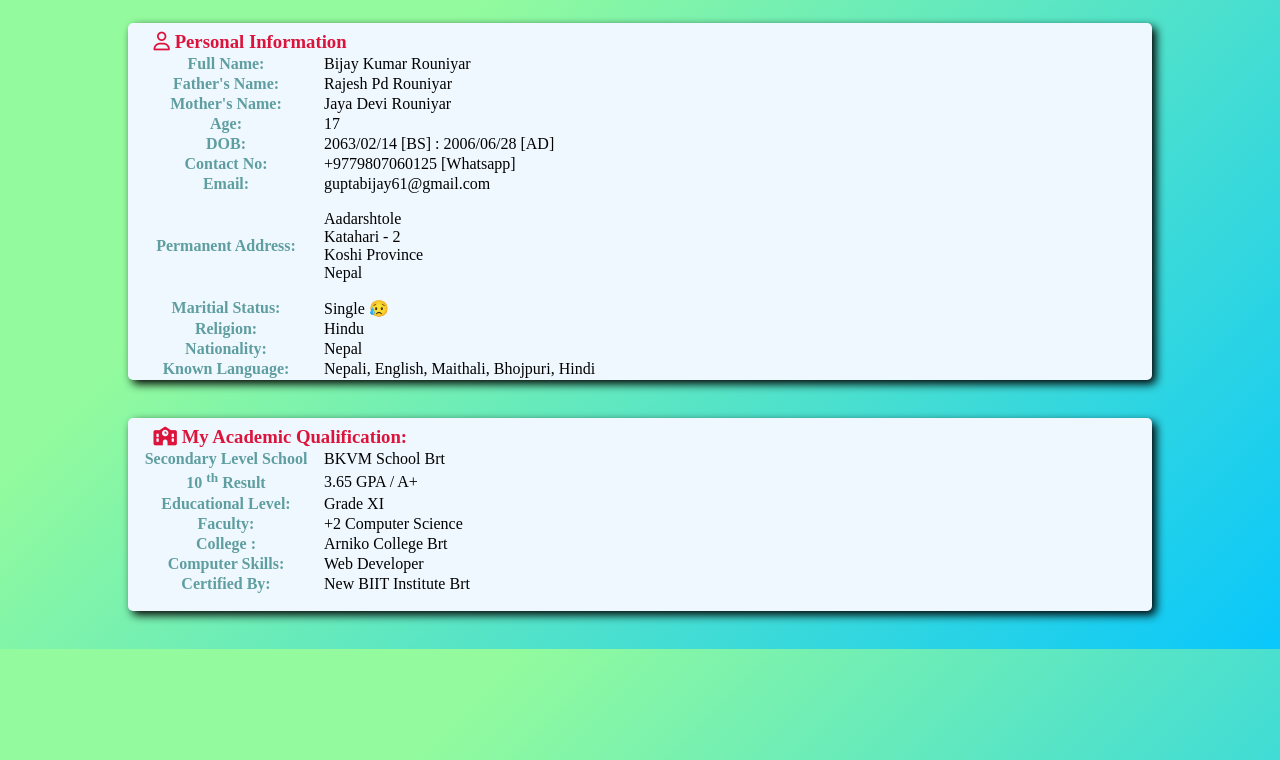
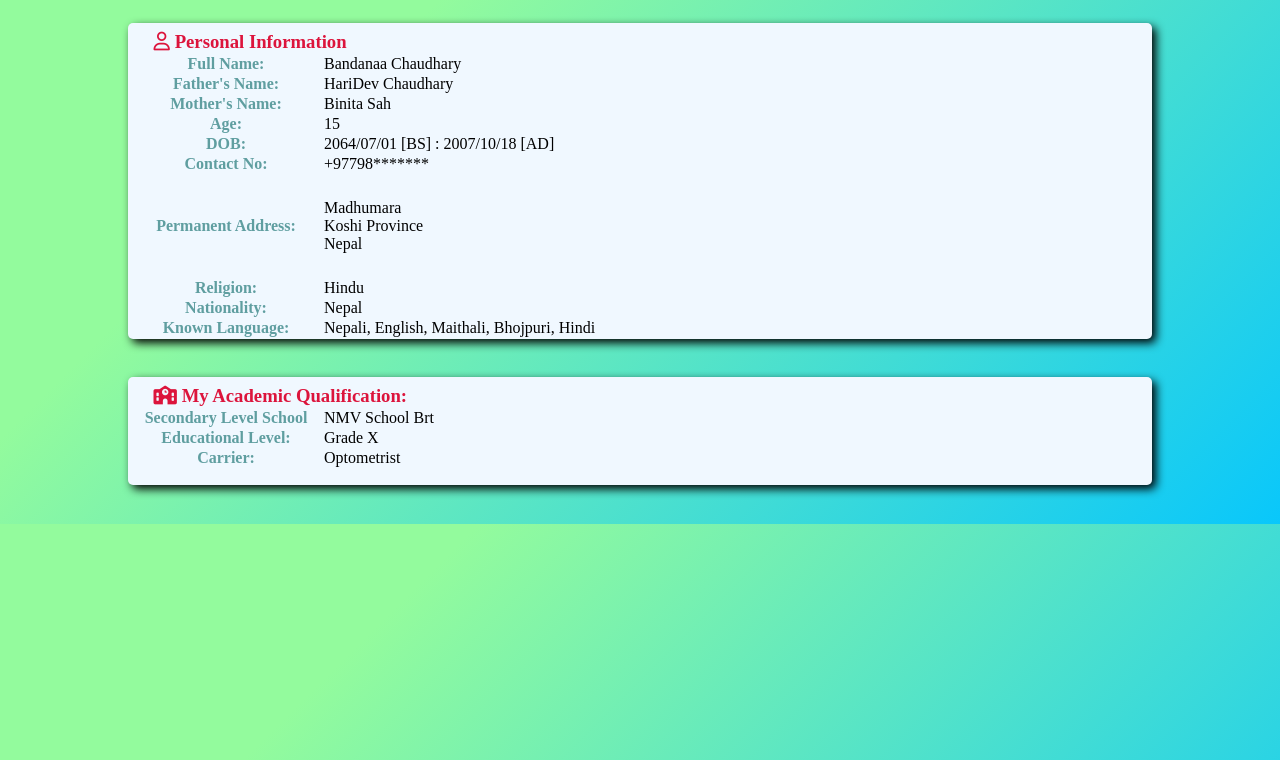
Before and after one commit to Kunalshah600/kunalsah, a plain HTML site: page about.html in a window 1280 px wide. Shown: the part 40-800 px from the top of the page. Drawn offline with Linux system fonts and the light colour scheme.

Commit message:
Update about.html
changeeeeeeeee

```diff
--- a/about.html
+++ b/about.html
@@ -4,7 +4,7 @@
 <head>
     <meta charset="UTF-8">
     <meta name="viewport" content="width=device-width, initial-scale=1.0">
-    <title>About Bijju</title>
+    <title>About Bandanaa</title>
     <link rel="shortcut icon" href="img/logo.png" type="image/x-icon">
     <link rel="stylesheet" href="about.css">
     <link rel="stylesheet" href="https://cdnjs.cloudflare.com/ajax/libs/font-awesome/6.4.2/css/all.min.css">
@@ -17,40 +17,32 @@
             <h3><i class="fa-regular fa-user"></i> Personal Information</h3>
             <tr>
                 <th>Full Name:</th>
-                <td>Bijay Kumar Rouniyar</td>
+                <td>Bandanaa Chaudhary</td>
             </tr>
             <tr>
                 <th>Father's Name:</th>
-                <td>Rajesh Pd Rouniyar</td>
+                <td>HariDev Chaudhary</td>
             </tr>
             <tr>
                 <th>Mother's Name:</th>
-                <td>Jaya Devi Rouniyar</td>
+                <td>Binita Sah</td>
             </tr>
             <tr>
                 <th>Age:</th>
-                <td>17</td>
+                <td>15</td>
             </tr>
             <tr>
                 <th>DOB:</th>
-                <td>2063/02/14 [BS] : 2006/06/28 [AD]</td>
+                <td>2064/07/01 [BS] : 2007/10/18 [AD]</td>
             </tr>
             <tr>
                 <th>Contact No:</th>
-                <td>+9779807060125 [Whatsapp]</td>
-            </tr>
-            <tr>
-                <th>Email:</td>
-                <td><a href="mailto:guptabijay61@gmail.com">guptabijay61@gmail.com</a></td>
+                <td>+97798*******</td>
             </tr>
             <tr class="add">
                 <th>Permanent Address:</th>
-                <td>Aadarshtole <br> Katahari - 2 <br> Koshi Province <br>
+                <td>Madhumara <br>Koshi Province <br>
                     Nepal</td>
-            </tr>
-            <tr>
-                <th>Maritial Status:</th>
-                <td>Single 😥</td>
             </tr>
             <tr>
                 <th>Religion:</th>
@@ -71,32 +63,16 @@
             <h3><i class="fa-solid fa-school"></i> My Academic Qualification:</h3>
             <tr>
                 <th>Secondary Level School</th>
-                <td>BKVM School Brt</td>
-            </tr>
-            <tr>
-                <th>10 <sup>th</sup> Result </th>
-                <td>3.65 GPA / A+</td>
+                <td>NMV School Brt</td>
             </tr>
             <tr>
                 <th>Educational Level:</th>
-                <td>Grade XI</td>
+                <td>Grade X</td>
             </tr>
             <tr>
-                <th>Faculty:</th>
-                <td>+2 Computer Science</td>
-            </tr>
-            <tr>
-                <th>College :</th>
-                <td>Arniko College Brt</td>
-            </tr>
-            <tr>
-                <th>Computer Skills:</th>
-                <td>Web Developer</td>
-            </tr>
-            <tr>
-                <th>Certified By:</th>
-                <td>New BIIT Institute Brt</td>
-            </tr>
+                <th>Carrier:</th>
+                <td>Optometrist</td>
+               </tr>
         </table>
     </div>
 </body>
```
